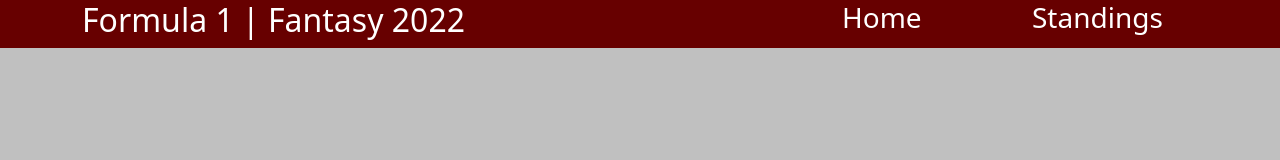
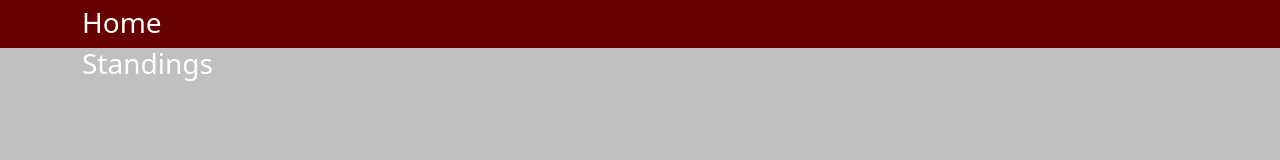
Before and after one commit to BarreiroReSird/project-ff22, an Angular app: page / in a window 1280 px wide. Shown: the top 160 px of the page. Built offline with nearby package versions, Linux system fonts and the light colour scheme.

Commit message:
Save Error Test, Nav Bar Changes

```diff
--- a/src/app/app.component.html
+++ b/src/app/app.component.html
@@ -2,16 +2,14 @@
 <div class="zone-navbar v-center">
   <div class="container-fluid zone-navbar-container">
     <div class="container">
-      <div class="row">
-        <div class="col-8">
-          <h2><a routerLink="/">Formula 1 | Fantasy 2022</a></h2>
-        </div>
-        <div class="col-2">
-          <h3><a routerLink="/">Home</a></h3>
-        </div>
-        <div class="col-2">
-          <h3><a routerLink="/standings">Standings</a></h3>
-        </div>
+      <div class="col-lg-8 col-xs-12">
+        <h2>Formula 1 | Fantasy 2022</h2>
+      </div>
+      <div class="col-lg-2 col-xs-6">
+        <h3><a routerLink="/">Home</a></h3>
+      </div>
+      <div class="col-lg-2 col-xs-6">
+        <h3><a routerLink="/standings">Standings</a></h3>
       </div>
     </div>
   </div>
```
Also changed, not shown: src/app/app.component.css (line endings or trailing spaces).
